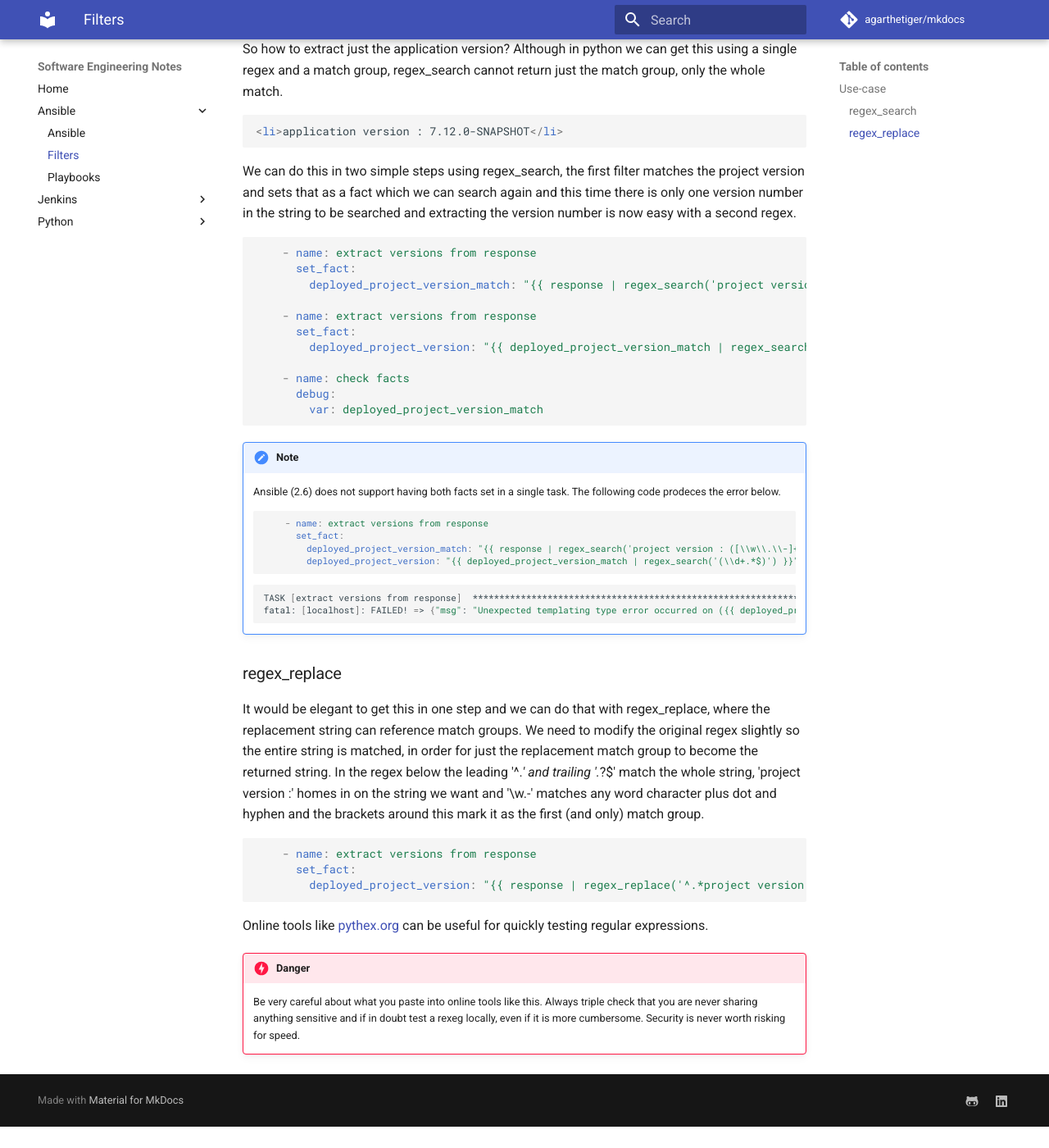
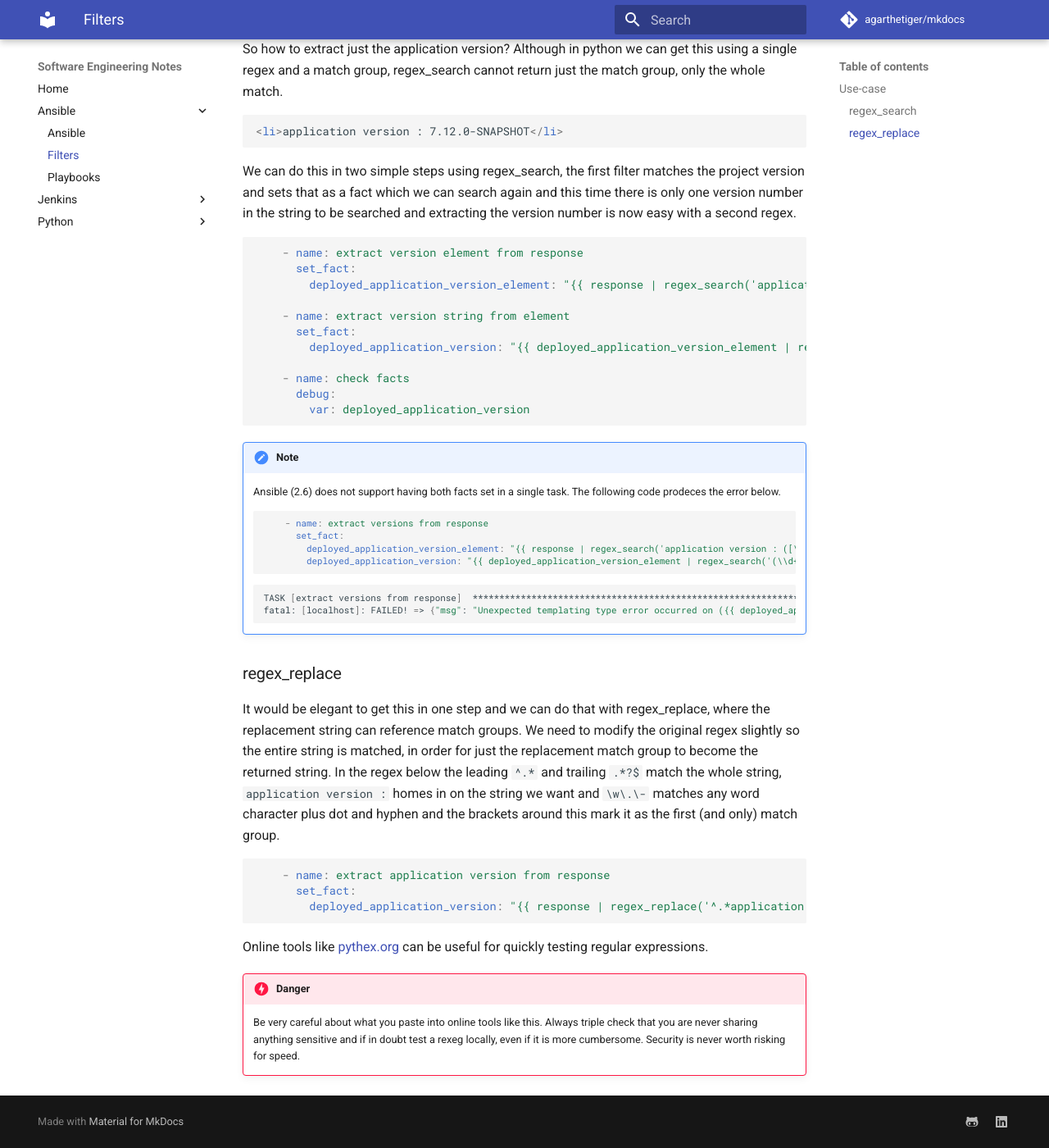
Before and after one commit to agarthetiger/mkdocs, an MkDocs documentation site: the page built from docs/ansible/filters.md, in a window 1280 px wide and 1400 px high, scrolled down 466 px. Shown: the whole window at 82% size. Built offline with MkDocs 1.6.1 and Material for MkDocs 9.7.7, drawn with Linux system fonts in a browser that asks for light colours; comment, search, counter and statistics services are not loaded; before the commit the page ends 1840 px from its top, so only the background shows below that.

Commit message:
Update filters.md

````diff
--- a/docs/ansible/filters.md
+++ b/docs/ansible/filters.md
@@ -13,17 +13,17 @@ regex_search can perform the search and return the matched string. I won't share
 We can do this in two simple steps using regex_search, the first filter matches the project version and sets that as a fact which we can search again and this time there is only one version number in the string to be searched and extracting the version number is now easy with a second regex.
 
 ```yaml
-    - name: extract versions from response
+    - name: extract version element from response
       set_fact:
-        deployed_project_version_match: "{{ response | regex_search('project version : ([\\w\\.\\-]+)') }}"
+        deployed_application_version_element: "{{ response | regex_search('application version : ([\\w\\.\\-]+)') }}"
 
-    - name: extract versions from response
+    - name: extract version string from element
       set_fact:
-        deployed_project_version: "{{ deployed_project_version_match | regex_search('(\\d+.*$)') }}"
+        deployed_application_version: "{{ deployed_application_version_element | regex_search('(\\d+.*$)') }}"
 
     - name: check facts
       debug:
-        var: deployed_project_version_match
+        var: deployed_application_version
 ```
 
 !!! note
@@ -31,22 +31,22 @@ We can do this in two simple steps using regex_search, the first filter matches
     ```yaml
         - name: extract versions from response
           set_fact:
-            deployed_project_version_match: "{{ response | regex_search('project version : ([\\w\\.\\-]+)') }}"
-            deployed_project_version: "{{ deployed_project_version_match | regex_search('(\\d+.*$)') }}"
+            deployed_application_version_element: "{{ response | regex_search('application version : ([\\w\\.\\-]+)') }}"
+            deployed_application_version: "{{ deployed_application_version_element | regex_search('(\\d+.*$)') }}"
 
     ```
     ```bash
     TASK [extract versions from response]  *****************************************************************************************
-    fatal: [localhost]: FAILED! => {"msg": "Unexpected templating type error occurred on ({{ deployed_project_version_match | regex_search('(\\\\d+.*$)') }}): expected string or buffer"}
+    fatal: [localhost]: FAILED! => {"msg": "Unexpected templating type error occurred on ({{ deployed_application_version_element | regex_search('(\\\\d+.*$)') }}): expected string or buffer"}
     ```
 
 ### regex_replace
-It would be elegant to get this in one step and we can do that with regex_replace, where the replacement string can reference match groups. We need to modify the original regex slightly so the entire string is matched, in order for just the replacement match group to become the returned string. In the regex below the leading '^.*' and trailing '.*?$' match the whole string, 'project version :' homes in on the string we want and '\w\.\-' matches any word character plus dot and hyphen and the brackets around this mark it as the first (and only) match group.
+It would be elegant to get this in one step and we can do that with regex_replace, where the replacement string can reference match groups. We need to modify the original regex slightly so the entire string is matched, in order for just the replacement match group to become the returned string. In the regex below the leading `^.*` and trailing `.*?$` match the whole string, `application version :` homes in on the string we want and `\w\.\-` matches any word character plus dot and hyphen and the brackets around this mark it as the first (and only) match group.
 
 ```yaml
-    - name: extract versions from response
+    - name: extract application version from response
       set_fact:
-        deployed_project_version: "{{ response | regex_replace('^.*project version : ([\\w\\.\\-]+).*?$', '\\1') }}"
+        deployed_application_version: "{{ response | regex_replace('^.*application version : ([\\w\\.\\-]+).*?$', '\\1') }}"
 ```
 
 Online tools like [pythex.org](https://pythex.org/) can be useful for quickly testing regular expressions.
````
